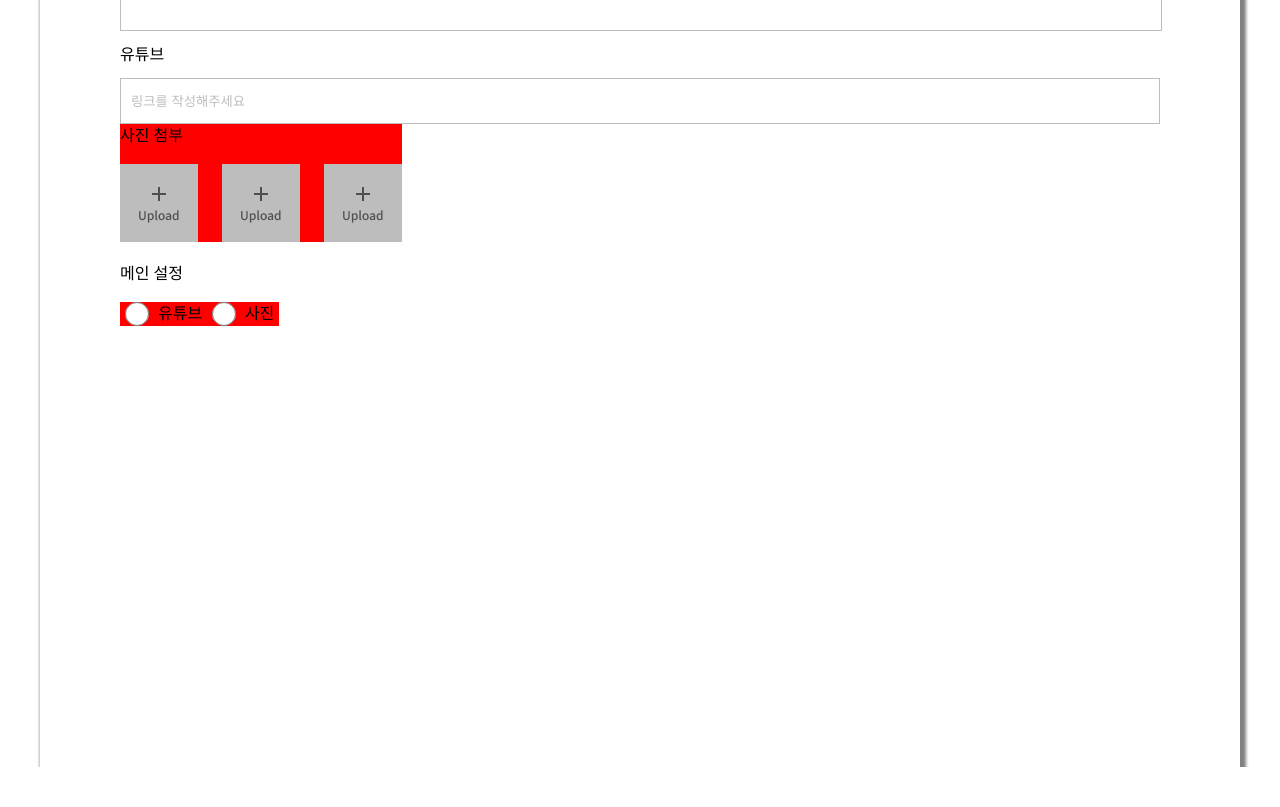
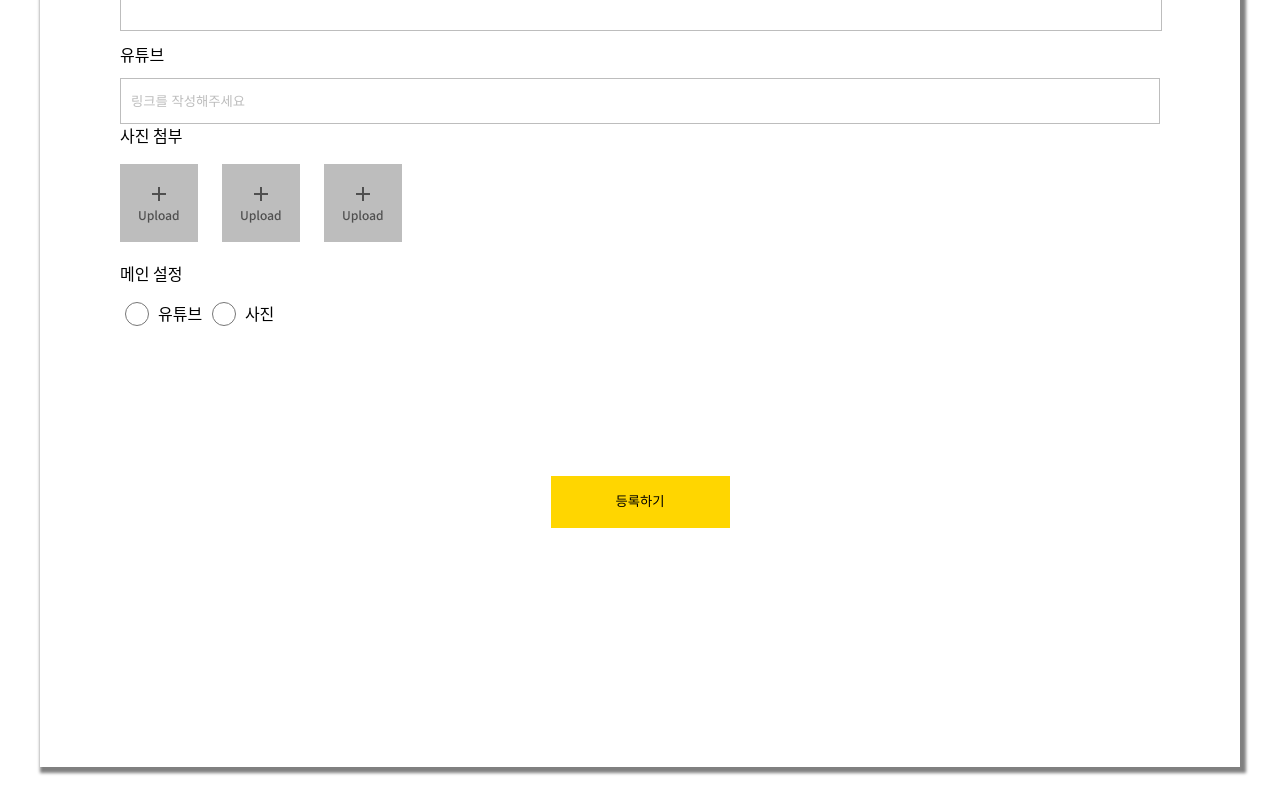
Before and after one commit to OHJINWON/freeboard_frontend, a Next.js app: page /boards/new in a window 1280 px wide. Shown: the part 1120-1927 px from the top of the page. Before the commit the page ends 1887 px from the top, so only its background shows below. Built offline with nearby package versions, Linux system fonts and the light colour scheme.

Commit message:
완성본

```diff
--- a/pages/boards/new/Board.module.css
+++ b/pages/boards/new/Board.module.css
@@ -9,7 +9,9 @@
 .board_box {
     width: 100%;
     height: 1847px;
-    padding-top: 40px;
+    padding: 40px 0;
+    font-family: 'Noto Sans CJK KR';
+
 }
 .board_box > .board {
     width: 1200px;
@@ -188,7 +190,6 @@
 .flie_box {
     width: 282px;
     height: 118px;
-    background: red;
     display: flex;
     flex-direction: column;
     justify-content: space-between;
@@ -236,7 +237,6 @@
     display: flex;
     flex-direction: row;
     justify-content: space-around;
-    background: red;
 }
 .main_set_content > input {
     width: 24px;
@@ -249,6 +249,22 @@
     line-height: 23.68px;
 }
 .main_set_content input[type="radio"]:checked {
-
     background-color: red;
 }
+.insert_btn_box {
+    width: 100%;
+    height: auto;
+    display: flex;
+    flex-direction: row;
+    justify-content: center;
+    padding-top: 150px;
+}
+.insert_btn_box > button {
+    width: 179px;
+    height: 52px;
+    padding: 14px 60px;
+    font-weight: 500;
+    line-height: 23.68px;
+    background: rgba(255, 214, 0, 1);
+    border: none;
+}
--- a/pages/boards/new/index.js
+++ b/pages/boards/new/index.js
@@ -63,6 +63,9 @@ export default function BoardInsertPage() {
                             <label htmlFor="사진">사진</label>
                         </div>
                     </div>
+                    <div className={styles.insert_btn_box}>
+                        <button>등록하기</button>
+                    </div>
                 </div>
             </div>
         </div>
```
